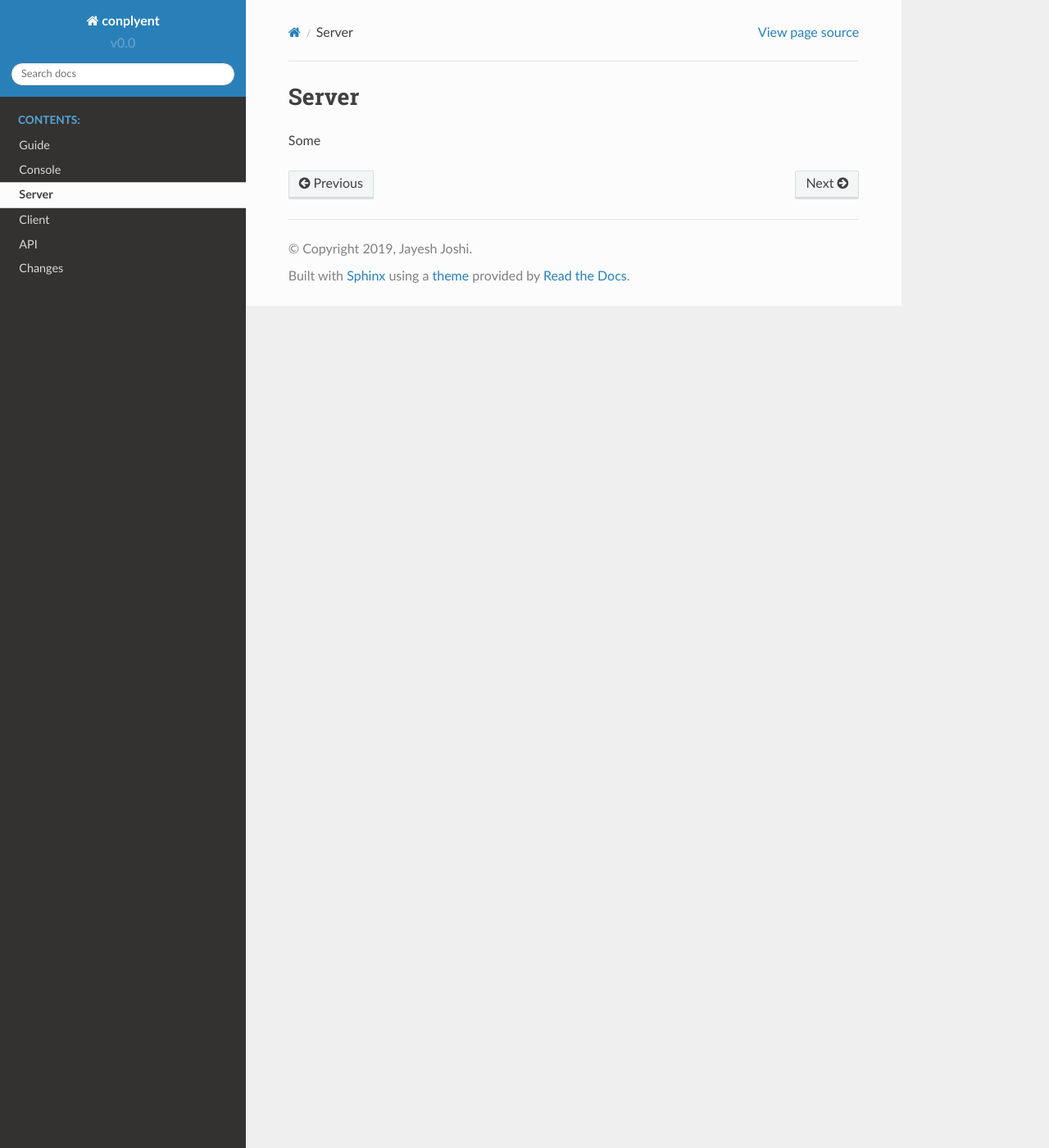
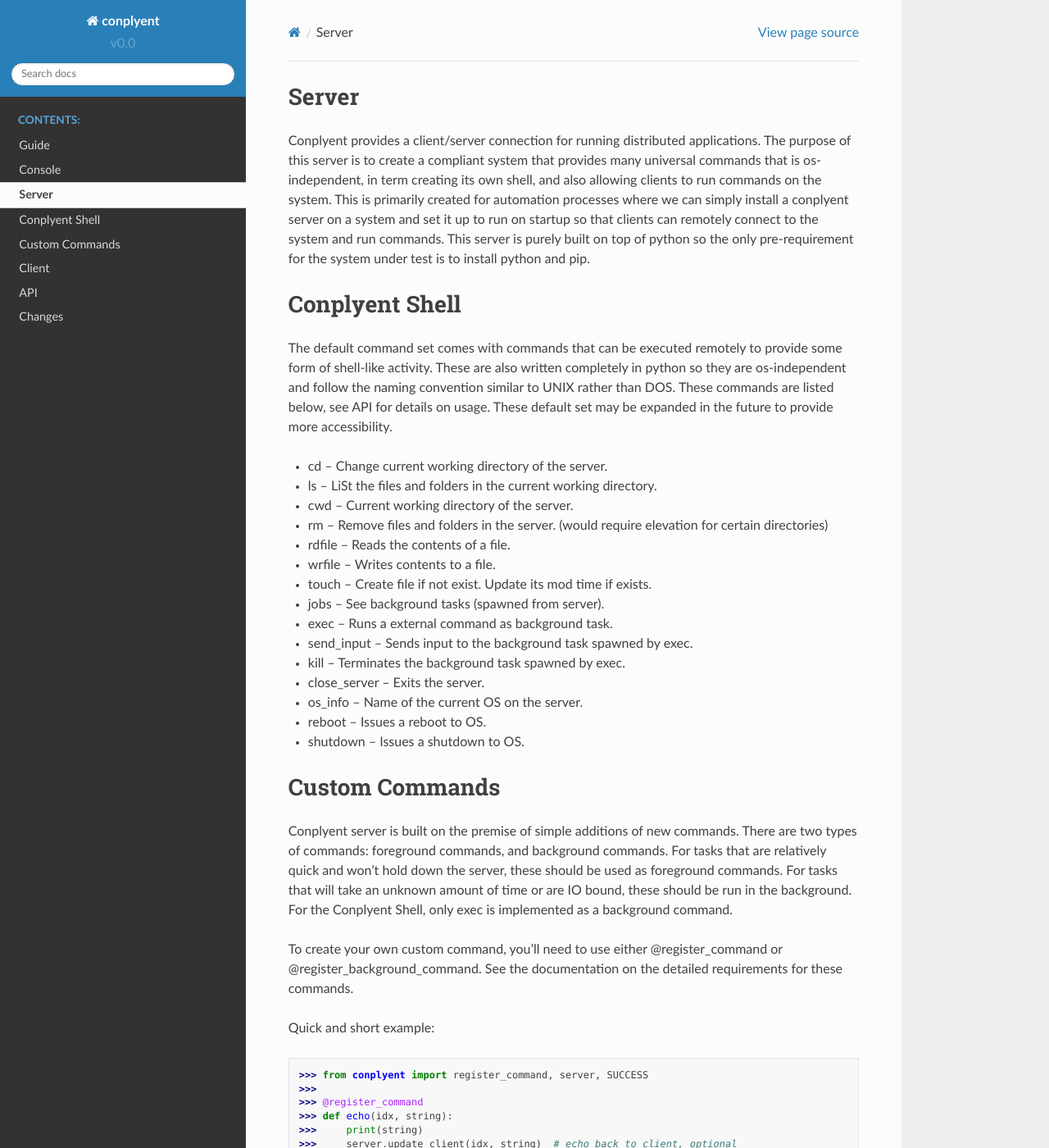
Before and after one commit to joshijayesh/conplyent, a Sphinx documentation site: the page built from docs/source/server/main.rst, in a window 1280 px wide and 1400 px high. Shown: the whole window at 82% size. Built offline with Sphinx 7.4.7 and the Read the Docs theme 2.0.0, drawn with Linux system fonts in a browser that asks for light colours; some of the changed text lies outside the part shown.

Commit message:
Update documentation -- server + console details
Updated documentation for server/console details

```diff
--- a/docs/source/console/main.rst
+++ b/docs/source/console/main.rst
@@ -1,4 +1,6 @@
 Console
 =======
 
-Some
+Conplyent provides a ConsoleExecutor class which serves as a wrapper around running commands on the sytem. These commands are not meant to be used on top of the shell that is provided in the system but users have the option to run it on shell mode if desired (see API). Running on shell mode makes this a hugely limited process, and is not used by default in the main conplyent server.
+
+ConsoleExecutor provides the means to run these commands as a background task so that the main python process is not IO bound. To acheive this, ConsoleExecutor spawns a python daemon thread that is continously listening to any output from the background process and updates a data structure accessible by the main processes. In python, since threads are green threads, these threads will only be functional when the main python process gives up control. Still, any activity on the pipes will be guaranteed to be received so the main process can listen in to the pipes to check for activity at any point.
--- a/docs/source/server/main.rst
+++ b/docs/source/server/main.rst
@@ -1,4 +1,64 @@
 Server
 ======
 
-Some
+Conplyent provides a client/server connection for running distributed applications. The purpose of this server is to create a compliant system that provides many universal commands that is os-independent, in term creating its own shell, and also allowing clients to run commands on the system. This is primarily created for automation processes where we can simply install a conplyent server on a system and set it up to run on startup so that clients can remotely connect to the system and run commands. This server is purely built on top of python so the only pre-requirement for the system under test is to install python and pip.
+
+Conplyent Shell
+===============
+
+The default command set comes with commands that can be executed remotely to provide some form of shell-like activity. These are also written completely in python so they are os-independent and follow the naming convention similar to UNIX rather than DOS. These commands are listed below, see API for details on usage. These default set may be expanded in the future to provide more accessibility.
+
+* cd -- Change current working directory of the server.
+
+* ls -- LiSt the files and folders in the current working directory.
+
+* cwd -- Current working directory of the server.
+
+* rm -- Remove files and folders in the server. (would require elevation for certain directories)
+
+* rdfile -- Reads the contents of a file.
+
+* wrfile -- Writes contents to a file.
+
+* touch -- Create file if not exist. Update its mod time if exists.
+
+* jobs -- See background tasks (spawned from server).
+
+* exec -- Runs a external command as background task.
+
+* send_input -- Sends input to the background task spawned by exec.
+
+* kill -- Terminates the background task spawned by exec.
+
+* close_server -- Exits the server.
+
+* os_info -- Name of the current OS on the server.
+
+* reboot -- Issues a reboot to OS.
+
+* shutdown -- Issues a shutdown to OS.
+
+Custom Commands
+===============
+
+Conplyent server is built on the premise of simple additions of new commands. There are two types of commands: foreground commands, and background commands. For tasks that are relatively quick and won't hold down the server, these should be used as foreground commands. For tasks that will take an unknown amount of time or are IO bound, these should be run in the background. For the Conplyent Shell, only exec is implemented as a background command.
+
+To create your own custom command, you'll need to use either @register_command or @register_background_command. See the documentation on the detailed requirements for these commands.
+
+Quick and short example:
+
+>>> from conplyent import register_command, server, SUCCESS
+>>>
+>>> @register_command
+>>> def echo(idx, string):
+>>>     print(string)
+>>>     server.update_client(idx, string)  # echo back to client, optional
+>>>     return SUCCESS
+>>>
+>>> server.start()
+
+Command echo now can be used from the client, both from python scripts and the client console script.
+
+>>> Enter command: echo hi
+>>> echo ('hi',) {}
+>>> hi
```
Also changed, not shown: 3 other files.
